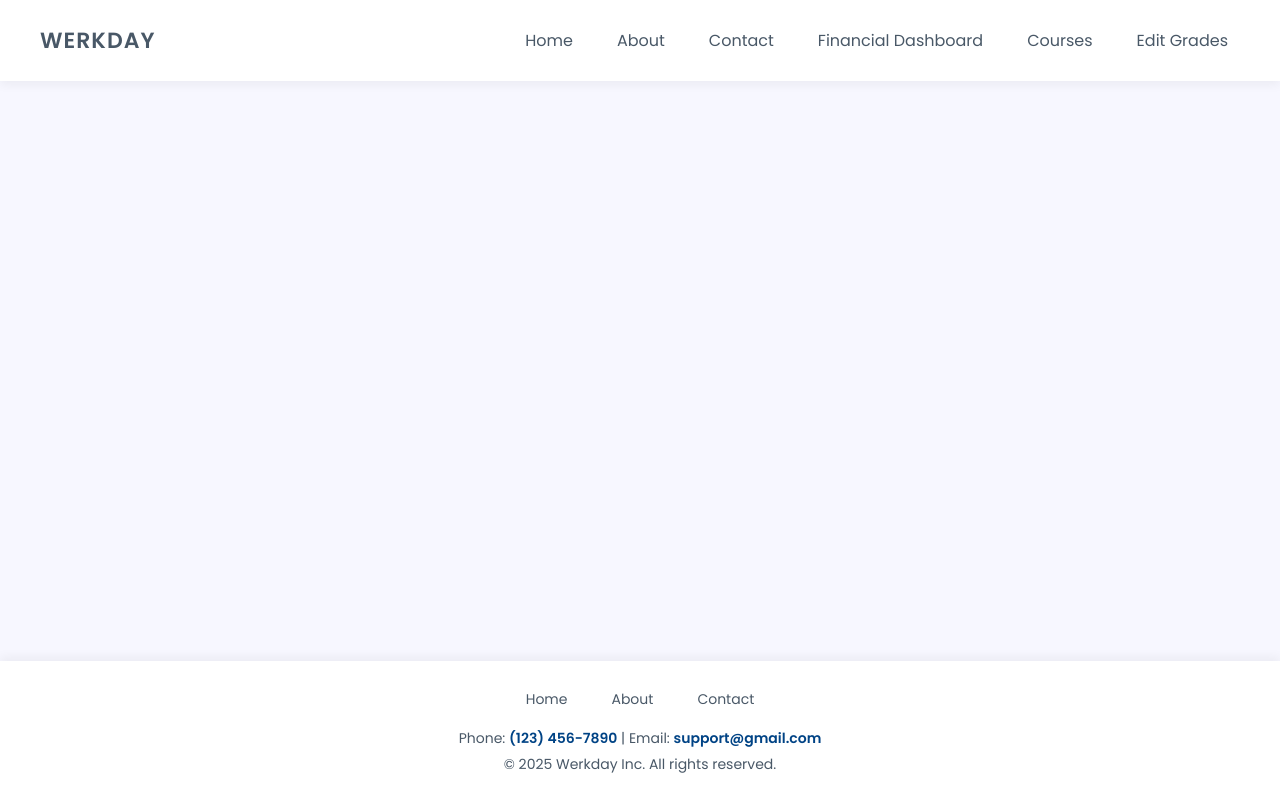
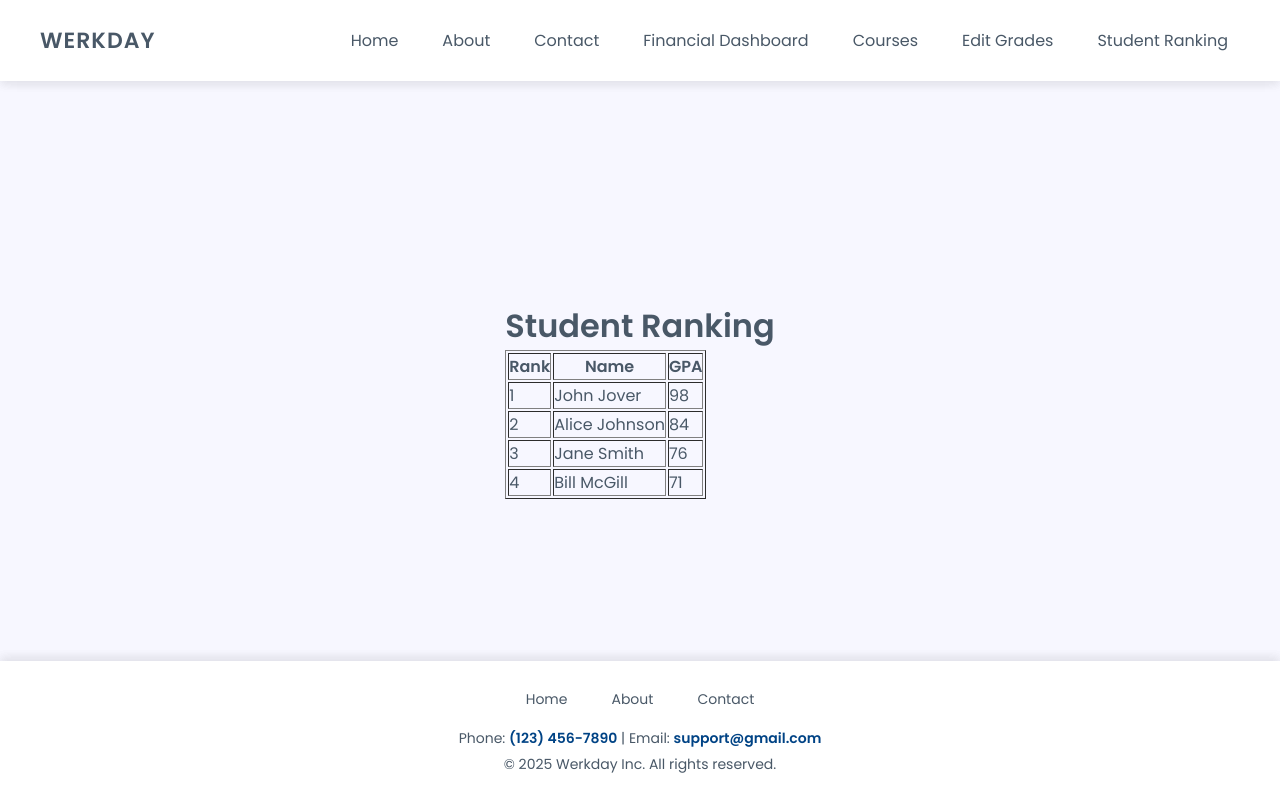
Before and after one commit to ryaneveson/310_Project, a React (Create React App) app in the folder student-records-app/: page /studentRanking in a window 1280 px wide. Built offline with nearby package versions, Linux system fonts and the light colour scheme.

Commit message:
Student Ranking UI, header footer, Header button implemented. Uses dummy data

```diff
--- a/student-records-app/public/header.html
+++ b/student-records-app/public/header.html
@@ -16,6 +16,7 @@
             <a href = "/finances">Financial Dashboard</a>
             <a href = "/courses">Courses</a>
             <a href = "/editGrades">Edit Grades</a>
+            <a href = "/studentRanking">Student Ranking</a>
         </nav>
     </header>
 </body>
--- /dev/null
+++ b/student-records-app/public/studentRanking.html
@@ -0,0 +1,11 @@
+<!DOCTYPE html>
+<html lang="en">
+<head>
+    <meta charset="UTF-8">
+    <meta name="viewport" content="width=device-width, initial-scale=1.0">
+    <title>Student Ranking</title>
+</head>
+<body>
+    <h1>Student Ranking</h1>
+</body>
+</html>
--- a/student-records-app/src/App.js
+++ b/student-records-app/src/App.js
@@ -6,6 +6,7 @@ import Courses from "./Courses";
 import Finances from "./Finances";
 import MakePayment from "./MakePayment";
 import CreateUser from "./createUser";
+import StudentRanking from './studentRanking';
 
 
 function App() {
@@ -18,6 +19,7 @@ function App() {
         <Route path="/courses" element={<Courses />} />
         <Route path="/finances" element={<Finances />} />
         <Route path="/makePayment" element={<MakePayment />} />
+        <Route path="/studentRanking" element={<StudentRanking />} />
       </Routes>
     </Router>
   );
--- /dev/null
+++ b/student-records-app/src/studentRanking.js
@@ -0,0 +1,66 @@
+import React, { useState, useEffect } from "react";
+import HeaderLoader from "./Header";
+import FooterLoader from "./Footer";
+
+function StudentRanking() {
+  const [students, setStudents] = useState([]);
+  const [htmlContent, setHtmlContent] = useState("");
+
+  useEffect(() => {
+    // Dummy student data for now
+    // TODO: get data from database instead
+    const studentData = [
+      { name: "Bill McGill", gpa: 71 },
+      { name: "John Jover", gpa: 98 },
+      { name: "Jane Smith", gpa: 76 },
+      { name: "Alice Johnson", gpa: 84 },
+    ];
+
+    // Sort students by gpa desc
+    const sortedStudents = sortStudents(studentData);
+
+    // Update the state with sorted student ranking
+    setStudents(sortedStudents);
+
+    // Fetch the HTML content from studentRanking.html
+    fetch("/studentRanking.html")
+      .then((response) => response.text())
+      .then((data) => {
+        setHtmlContent(data);
+      })
+      .catch((error) => console.error("Error loading HTML content:", error));
+  }, []);
+
+  // Function to sort students by gpa desc
+  function sortStudents(students) {
+    return students.sort((a, b) => b.gpa - a.gpa);
+  }
+
+  return (
+    <div>
+      <HeaderLoader />
+      <div dangerouslySetInnerHTML={{ __html: htmlContent }} />
+      <table border="1">
+        <thead>
+          <tr>
+            <th>Rank</th>
+            <th>Name</th>
+            <th>GPA</th>
+          </tr>
+        </thead>
+        <tbody>
+          {students.map((student, index) => (
+            <tr key={index}>
+              <td>{index + 1}</td>
+              <td>{student.name}</td>
+              <td>{student.gpa}</td>
+            </tr>
+          ))}
+        </tbody>
+      </table>
+      <FooterLoader />
+    </div>
+  );
+}
+
+export default StudentRanking;
```
